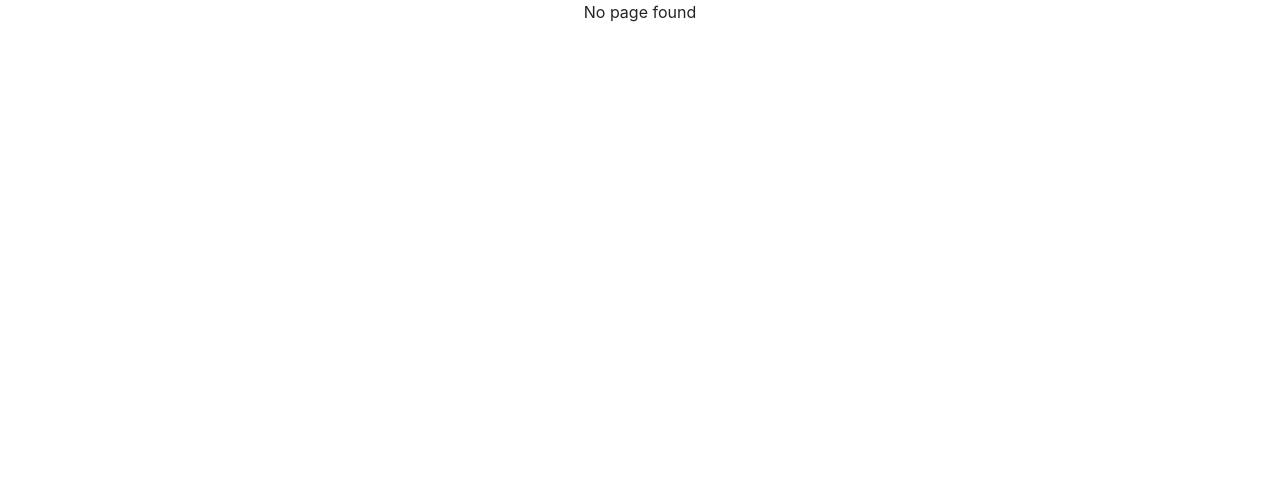
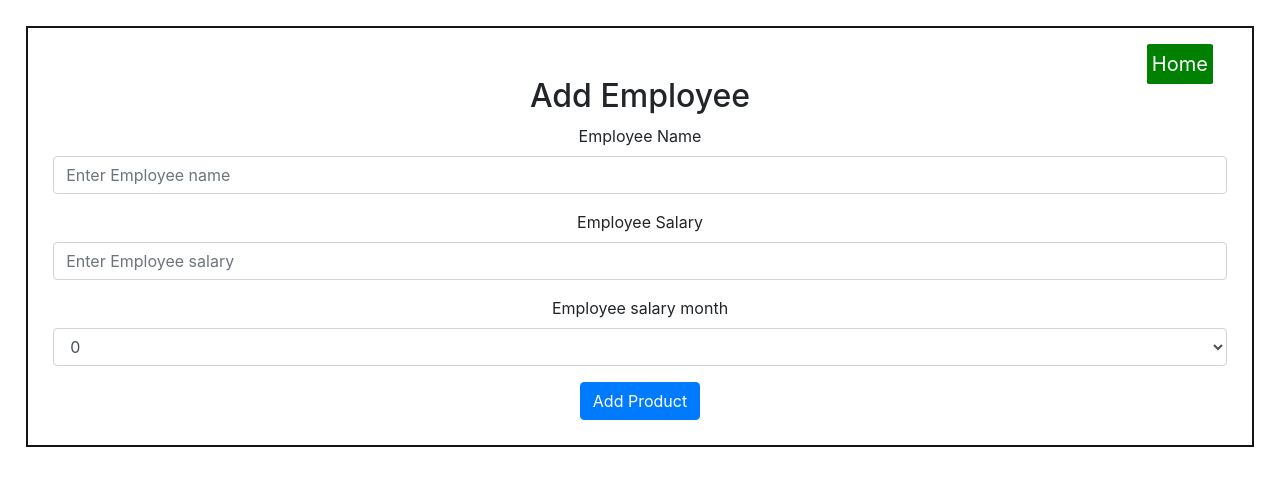
Before and after one commit to Dinesh9418/crud-operation, a React (Create React App) app: page /crud-operation/addProduct in a window 1280 px wide. Shown: the top 486 px of the page. Built offline with nearby package versions, Linux system fonts and the light colour scheme.

Commit message:
change path and change in package json

```diff
--- a/package.json
+++ b/package.json
@@ -1,6 +1,6 @@
 {
   "name": "crud",
-  "homepage": "https://Dinesh9418.github.io/crud_opration",
+  "homepage": "https://Dinesh9418.github.io/crud-opration",
   "version": "0.1.0",
   "private": true,
   "dependencies": {
--- a/src/App.js
+++ b/src/App.js
@@ -10,10 +10,10 @@ function App() {
     <div className="App">
       <BrowserRouter>
         <Routes>
-          <Route path="/crud_opration/" element={<Employees />}></Route>
-          <Route path="/crud_opration/addProduct" element={<AddProduct />} />
+          <Route path="/crud-operation" element={<Employees />}></Route>
+          <Route path="/crud-operation/addProduct" element={<AddProduct />} />
           <Route
-            path="/crud_opration/updateEmployee/:id"
+            path="/crud-operation/updateEmployee/:id"
             element={<UpdateEmp />}
           />
           {/*  <Route path="contact" element={<Contact />} /> */}
--- a/src/component/addProduct/AddProduct.js
+++ b/src/component/addProduct/AddProduct.js
@@ -32,7 +32,7 @@ const AddProduct = () => {
 
   return (
     <div className="AddProduct-main">
-      <Link to="/crud_opration/">
+      <Link to="/crud-operation">
         <button className="home-button">Home</button>
       </Link>
       <h2>Add Employee</h2>
--- a/src/component/employees/Employees.js
+++ b/src/component/employees/Employees.js
@@ -30,7 +30,7 @@ const Employees = () => {
   return (
     <div className="employee-main">
       <h2 className="employee_heading">Employees Details</h2>
-      <Link to="/crud_opration/addProduct">
+      <Link to="/crud-operation/addProduct">
         <button className="add-button">Add Employee </button>
       </Link>
       <div className="employee-wrapper">
@@ -54,12 +54,7 @@ const Employees = () => {
                     <td>{item.quantity}</td>
                     <td>{item.price}</td>
                     <td>
-                      <Link
-                        // to="/updateEmployee"
-                        // path="/:id"
-                        // params={{ id: item.id }}
-                        to={`/crud_opration/updateEmployee/${item.id}`}
-                      >
+                      <Link to={`/crud-operation/updateEmployee/${item.id}`}>
                         <button className="update-button">update</button>
                       </Link>
                       <button
--- a/src/component/update/UpdateEmp.js
+++ b/src/component/update/UpdateEmp.js
@@ -52,7 +52,7 @@ const UpdateEmp = () => {
   return (
     <div className="updateProduct-main">
       <h2>Add Employee</h2>
-      <Link to="/crud_opration">
+      <Link to="/crud-operation">
         <button className="update-home-button">Home </button>
       </Link>
       <div className="updateProduct-wrapper">
@@ -65,7 +65,6 @@ const UpdateEmp = () => {
               id="exampleInputEmail1"
               placeholder="Enter Employee name"
               name="name"
-              //   onChange={(e) => setName(e.target.value)}
               onChange={handle}
               value={empData.name}
             />
@@ -78,7 +77,6 @@ const UpdateEmp = () => {
               id="exampleInputEmail1"
               placeholder="Enter Employee name"
               name="price"
-              //   onChange={(e) => setPrice(e.target.value)}
               onChange={handle}
               value={empData.price}
             />
@@ -89,7 +87,6 @@ const UpdateEmp = () => {
               className="form-control"
               id="exampleFormControlSelect1"
               name="quantity"
-              //   onChange={(e) => setQuantity(e.target.value)}
               onChange={handle}
               value={empData.quantity}
             >
```
